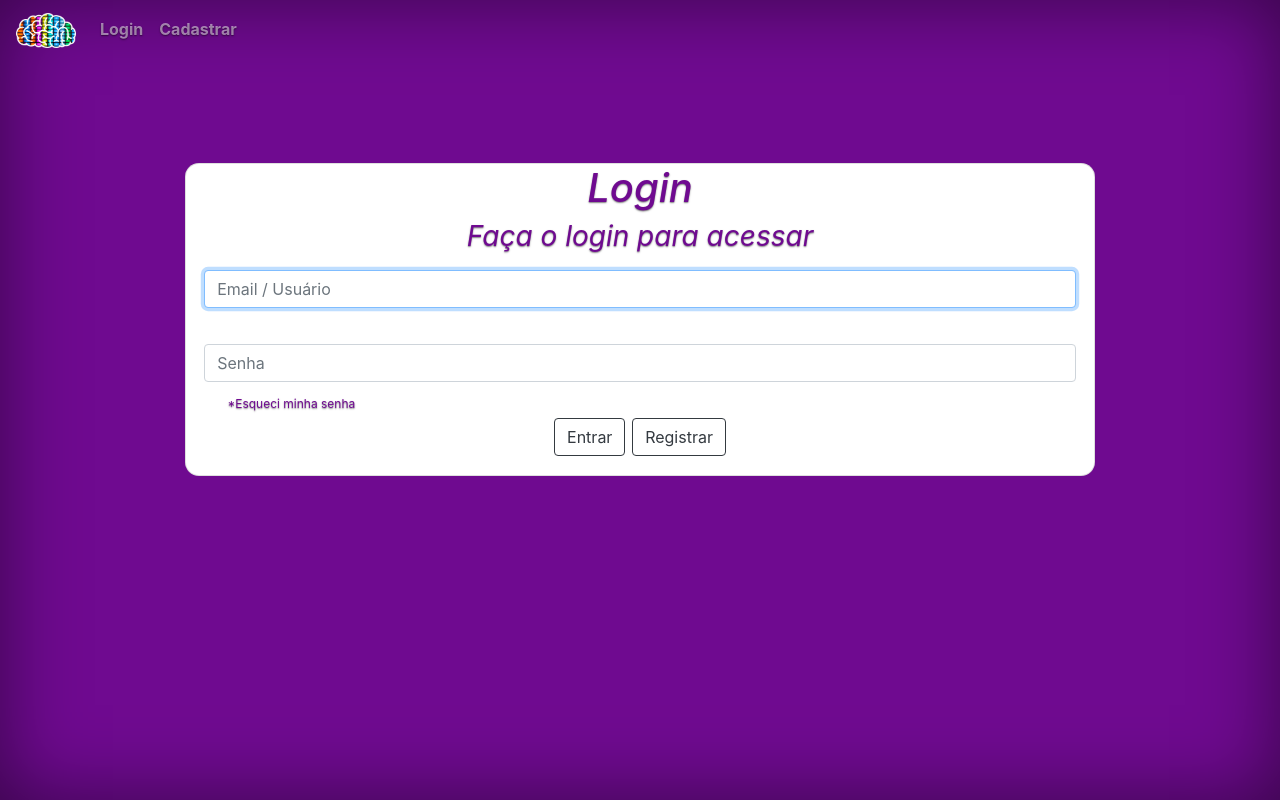
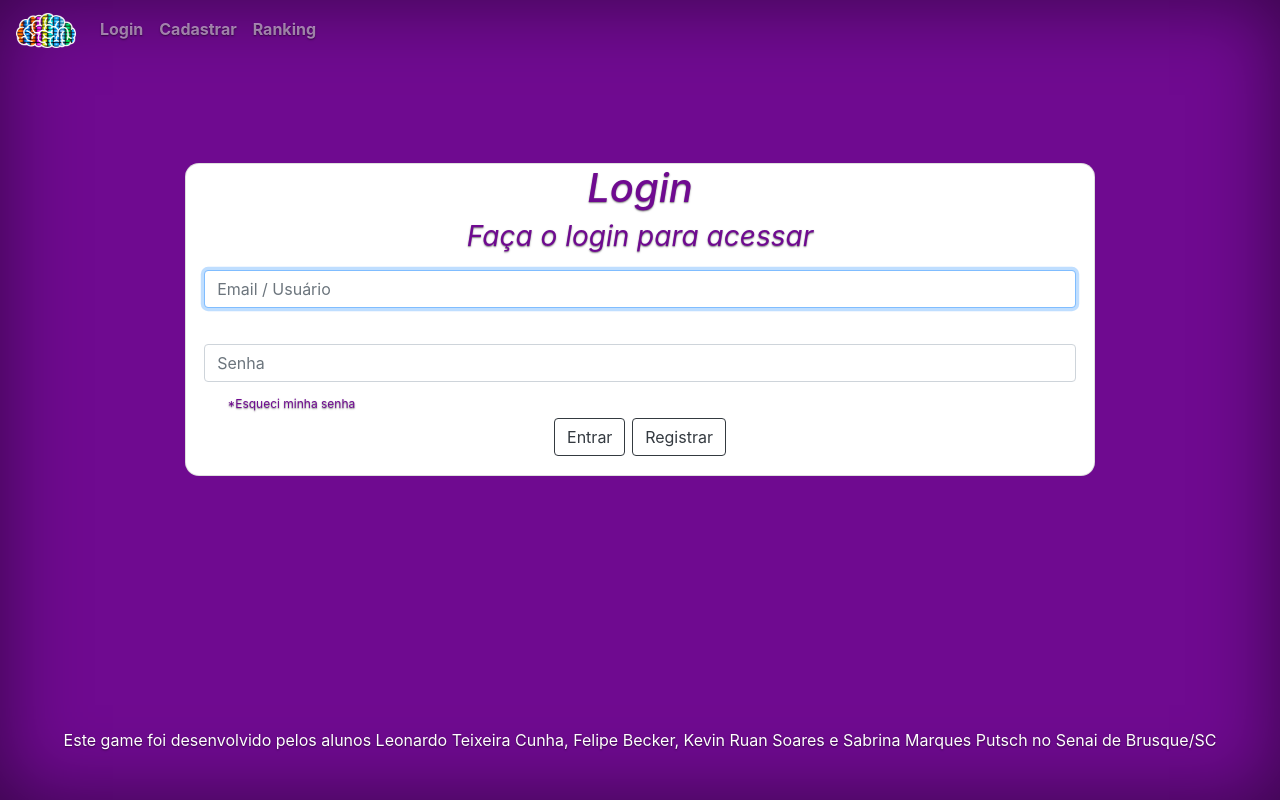
Before and after one commit to KevinRSoares/K_S_F_L_Game_Challenge, a PHP site: page /index.php?page=Login in a window 1280 px wide. Run offline with PHP 8.4, Linux system fonts and the light colour scheme.

Commit message:
Alterações Sabrina 05-09-2018

```diff
--- a/JogoMVC/Content/css/main.css
+++ b/JogoMVC/Content/css/main.css
@@ -66,3 +66,34 @@ border-bottom-color: #fff;
     max-width: 940px;
 	padding-top:8%;
 }
+
+.formCadastro{
+	width: 100%;
+	max-width: 40em;
+	margin: auto;
+	text-align: center;
+}
+.small{
+	color: white;
+}
+.mastfoot {
+	color: rgba(255, 255, 255, .5);
+	    padding-top: 7% !important;
+}
+
+.footer {
+  position: absolute;
+  bottom: 0;
+  width: 100%;
+  /* Set the fixed height of the footer here */
+  height: 9%;
+
+}
+body {
+  /* Margin bottom by footer height */
+  padding-bottom: 60px;
+}
+table{
+	  width: 100%;
+	  text-align: center;
+}
--- /dev/null
+++ b/JogoMVC/Views/footer.php
@@ -0,0 +1,3 @@
+    <footer class="footer ">
+        <p>Este game foi desenvolvido pelos alunos Leonardo Teixeira Cunha, Felipe Becker, Kevin Ruan Soares e Sabrina Marques Putsch no Senai de Brusque/SC</p>
+    </footer>
--- a/JogoMVC/Views/navbar.php
+++ b/JogoMVC/Views/navbar.php
@@ -17,6 +17,9 @@
 			       <li class="nav-item">
 			        <a class="nav-link" href="index.php?page=Cadastrar">Cadastrar</a>
 			      </li>
+			      <li class="nav-item">
+			        <a class="nav-link" href="index.php?page=Ranking">Ranking</a>
+			      </li>
 						<?php
 					}
 					else
--- a/JogoMVC/Views/verificaLogin.php
+++ b/JogoMVC/Views/verificaLogin.php
@@ -1,7 +1,7 @@
 <?php
-	if((!isset ($_SESSION['email']) == true) && $page != "Login" && $page != "Cadastrar")
+	/*if((!isset ($_SESSION['email']) == true) && $page != "Login" && $page != "Cadastrar")
 	{
 		unset($_SESSION['email']);
 		header('location:index.php?page=Login');
-	}
+	}*/
 ?>
--- a/JogoMVC/index.php
+++ b/JogoMVC/index.php
@@ -19,6 +19,10 @@
             $script = "login";
             $titulo = "Login";
             break;
+             case 'Ranking':
+            $script = "ranking";
+            $titulo = "Ranking";
+            break;
     }
 ?>
 
@@ -30,10 +34,13 @@
 		<script src="Content/js/<?php echo $script ?>.script.js"></script>
 	</head>
 	<body>
+        <div class="body">
         <?php
             include 'Views/verificaLogin.php';
             include 'Views/navbar.php';
             include 'Views/'.$script.'.php';
+            include 'Views/footer.php';
         ?>
+        </div>
 	</body>
 </html>
--- a/jogo/includes/footer.php
+++ /dev/null
@@ -1,4 +0,0 @@
-    <footer class="mastfoot mt-auto">
-        <p>Este game foi desenvolvido pelos alunos Leonardo Teixeira Cunha, Felipe Becker, Kevin Ruan Soares e Sabrina Marques Putsch no Senai de Brusque/SC</p>
-    </footer>
-</div>
```
Also changed, not shown: JogoMVC/Views/cadastrar.php (+21 -15 lines), jogo/cadastro.php (+7 -7 lines). Lines whose indentation alone changed are shown as unchanged.
